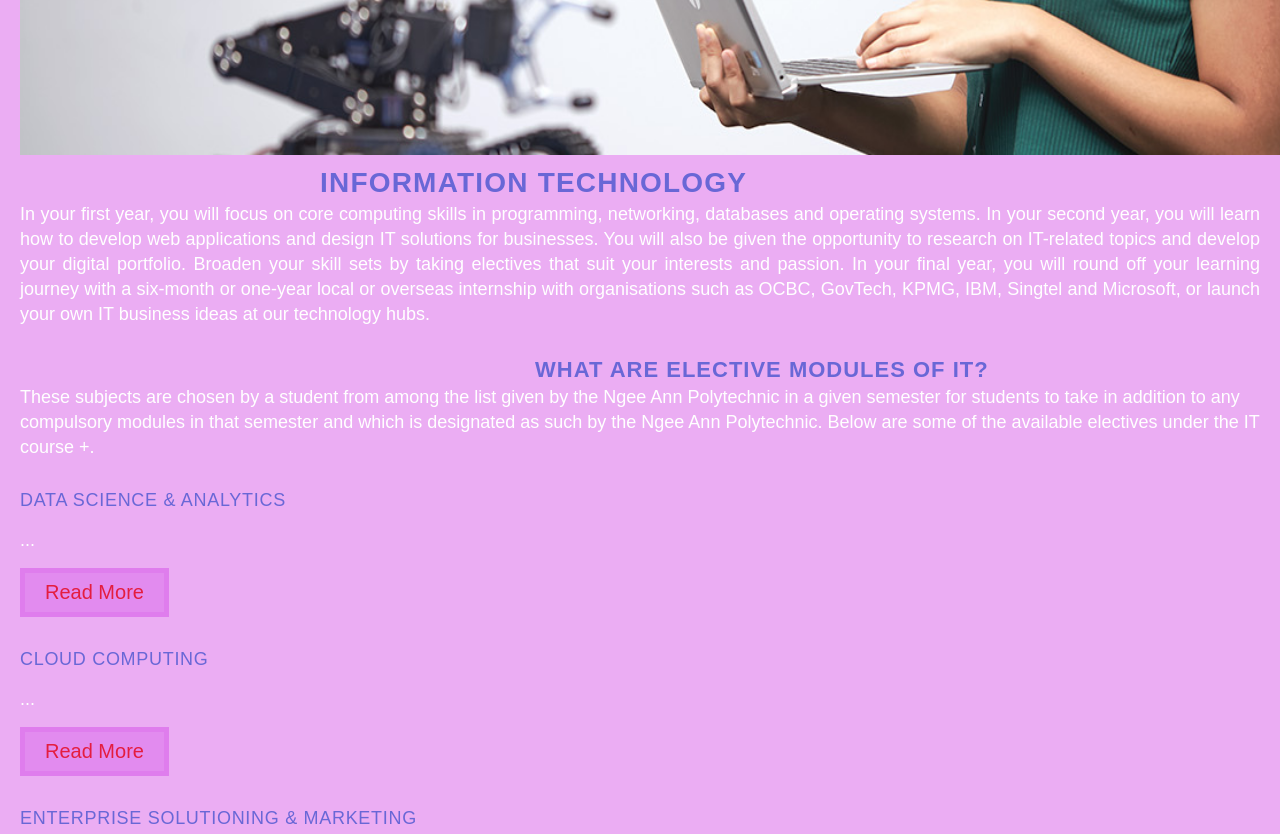
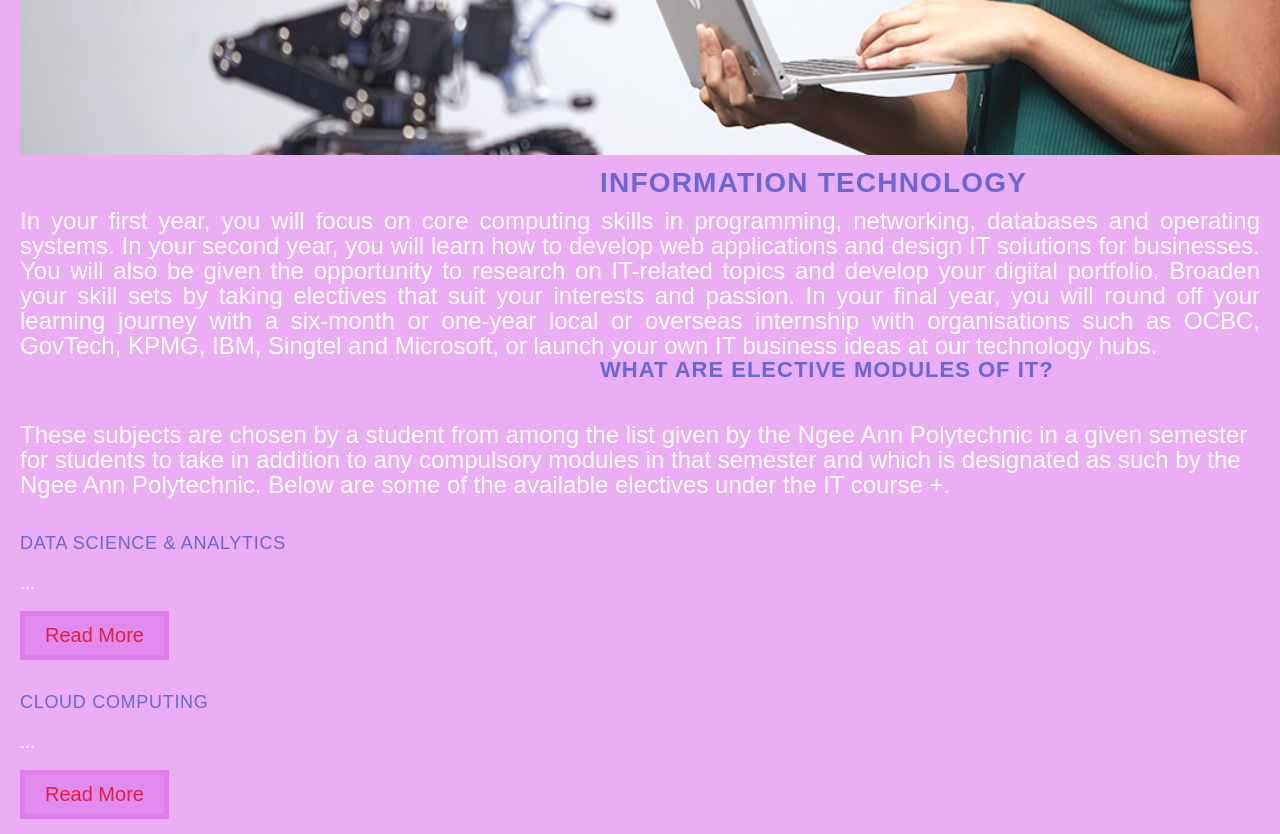
Before and after one commit to L1EWZZ/ID-Asg-2, a plain HTML site: page informationtechnology.html in a window 1280 px wide. Shown: the part 640-1474 px from the top of the page. Drawn offline with nearby package versions, Linux system fonts and the light colour scheme; a web font is replaced by a local one.

Commit message:
make IT webpage prettier

```diff
--- a/informationtechnology.css
+++ b/informationtechnology.css
@@ -14,7 +14,7 @@ section{
   width: 1550px;
   height: 775px;
   background-image: url(./assets/InfoTech.jpg);
-  background-size: 100%;
+  background-size: 80%;
 }
 
 h1{
@@ -26,12 +26,13 @@ h1{
   text-transform: uppercase;
   letter-spacing: 1.2px;
   position: absolute;
-  left: 320px;
+  left: 600px;
   top: 775px;
+  text-align: center;
 }
 .title_info p{
   color: #ffff;
-  font-size: 18px;
+  font-size: 24px;
   line-height: 25px;
   text-align: justify;
   font-family: 'Convergence', sans-serif;
@@ -45,12 +46,13 @@ h2{
   text-transform: uppercase;
   letter-spacing: 1px;
   position: absolute;
-  left: 535px;
+  left: 600px;
   top: 945px;
+  font-weight: 900;
 }
 .elective_info p{
   color: #ffff;
-  font-size: 18px;
+  font-size: 24px;
   line-height: 25px;
   text-align: top;
   font-family: 'Convergence', sans-serif;
```
